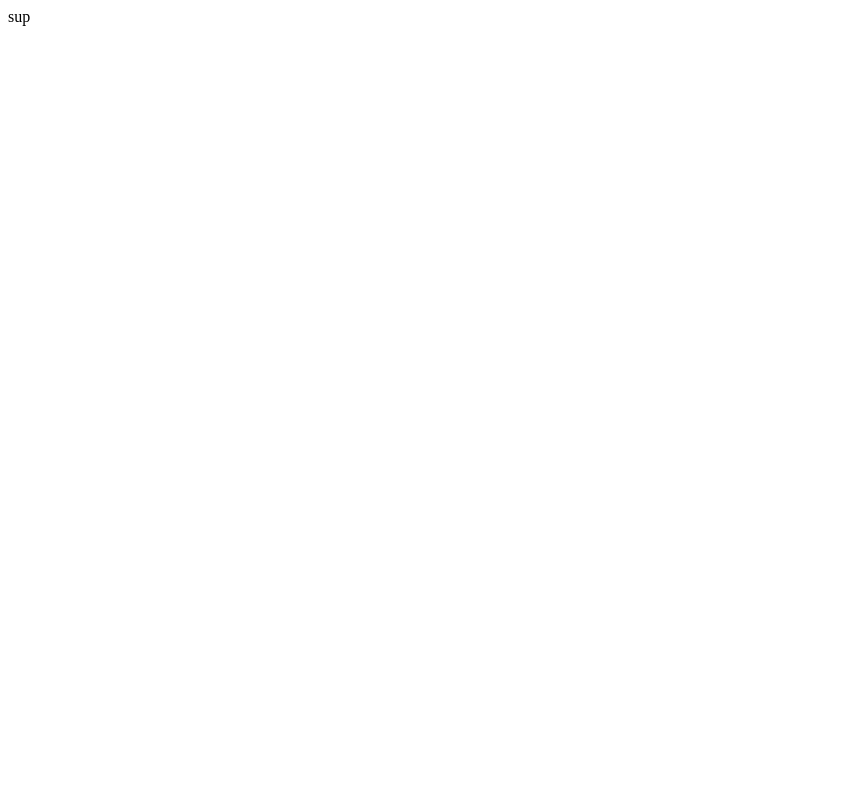
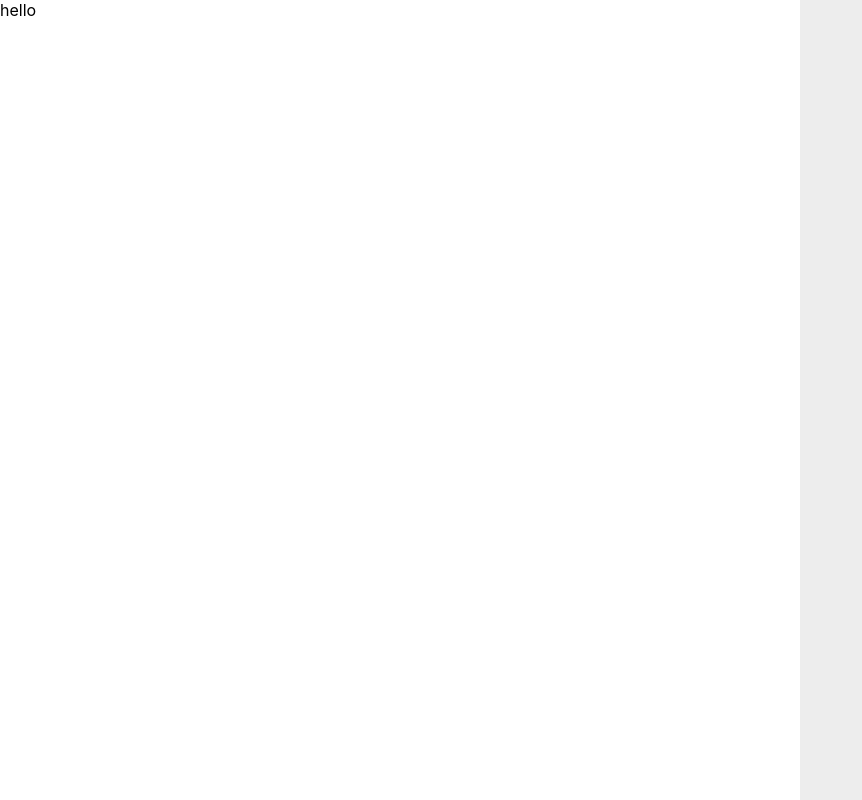
Before and after one commit to kubaluk/firebase, a React (Create React App) app: page / in a window 1280 px wide. Shown: the whole page, without its empty margins (0-862 px from the left). Built offline with nearby package versions, Linux system fonts and the light colour scheme.

Commit message:
added global style and basic themes

```diff
--- a/src/Components/App/App.js
+++ b/src/Components/App/App.js
@@ -1,6 +1,17 @@
+import { ThemeProvider } from 'styled-components';
+import GlobalStyles from '../../Styles/GlobalStyles';
+import { LightTheme, DarkTheme } from '../../Styles/Themes';
+import Signup from '../Signup/Signup';
 
 function App() {
-  return 'sup'
+  return (
+    <>
+      <ThemeProvider theme={LightTheme}>
+        <GlobalStyles />
+        <Signup />
+      </ThemeProvider>
+    </>
+  )
 }
 
 export default App;
--- /dev/null
+++ b/src/Components/Signup/Signup.js
@@ -0,0 +1,12 @@
+import React from 'react'
+import { StyledSignup } from '../../Styles/StyledSignup'
+
+function Signup(){
+  return (
+    <StyledSignup>
+      hello
+    </StyledSignup>
+  )
+}
+
+export default Signup
--- /dev/null
+++ b/src/Styles/GlobalStyles.js
@@ -0,0 +1,15 @@
+import { createGlobalStyle } from 'styled-components'
+
+const GlobalStyles = createGlobalStyle`
+  @import url('https://fonts.googleapis.com/css2?family=Inter:wght@400;500;600;700&family=Karla:wght@700&display=swap');
+
+  body{
+    margin: 0%;
+    padding: 0%;
+    font-family: Inter, sans-serif;
+    color: ${props => props.theme.font};
+    background-color: ${props => props.theme.background};
+  }
+`
+
+export default GlobalStyles
--- /dev/null
+++ b/src/Styles/StyledSignup.js
@@ -0,0 +1,9 @@
+import styled from 'styled-components'
+
+const StyledSignup = styled.div`
+  background-color: ${props => props.theme.main};
+  width: 50em;
+  height: 50em;
+`
+
+export { StyledSignup }
--- /dev/null
+++ b/src/Styles/Themes.js
@@ -0,0 +1,13 @@
+const LightTheme = {
+  background: "#ededed",
+  main: "#fff",
+  font: "#000"
+}
+
+const DarkTheme = {
+  background: "#121212",
+  main: "#2a2a2a",
+  font: "#ededed"
+}
+
+export { LightTheme, DarkTheme }
```
